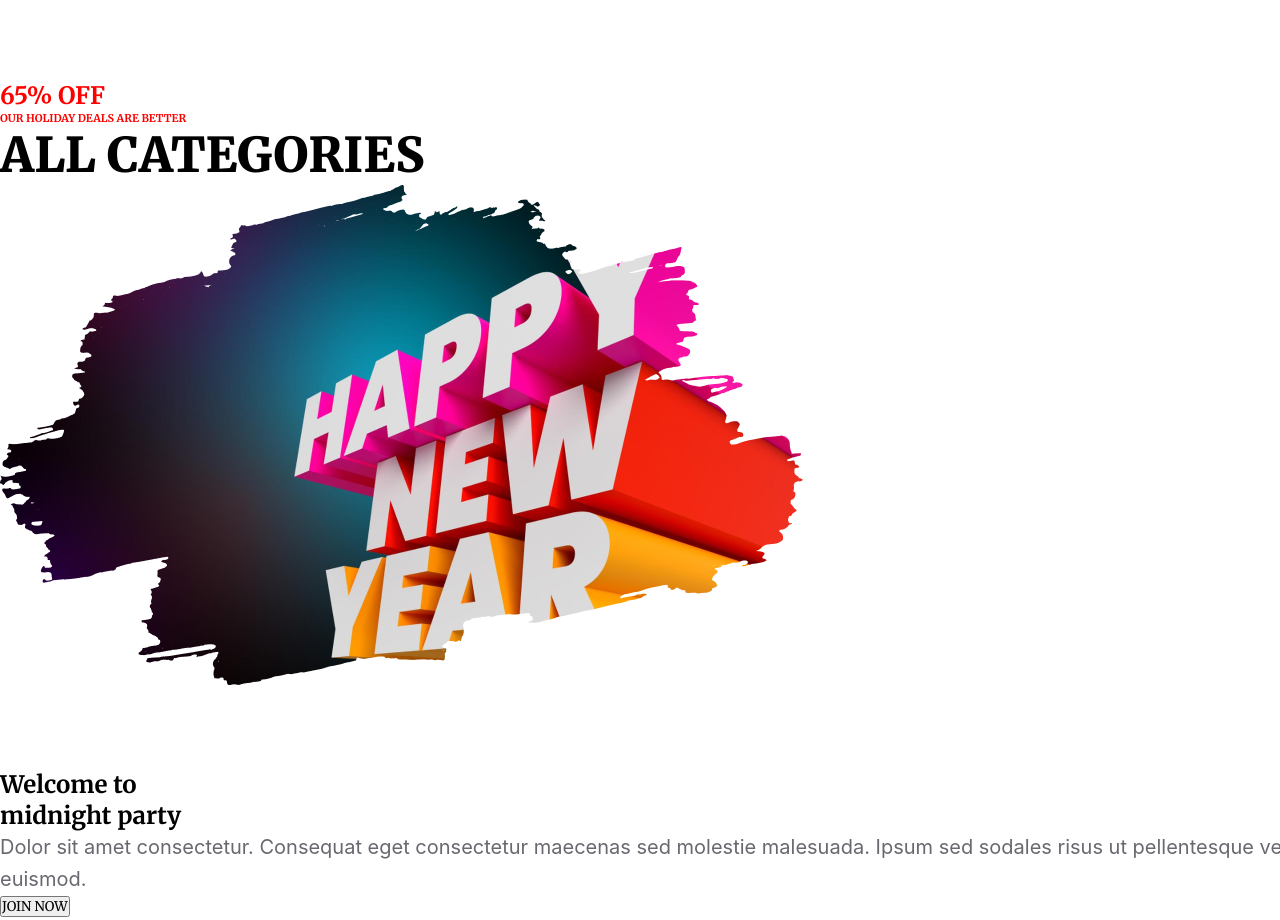
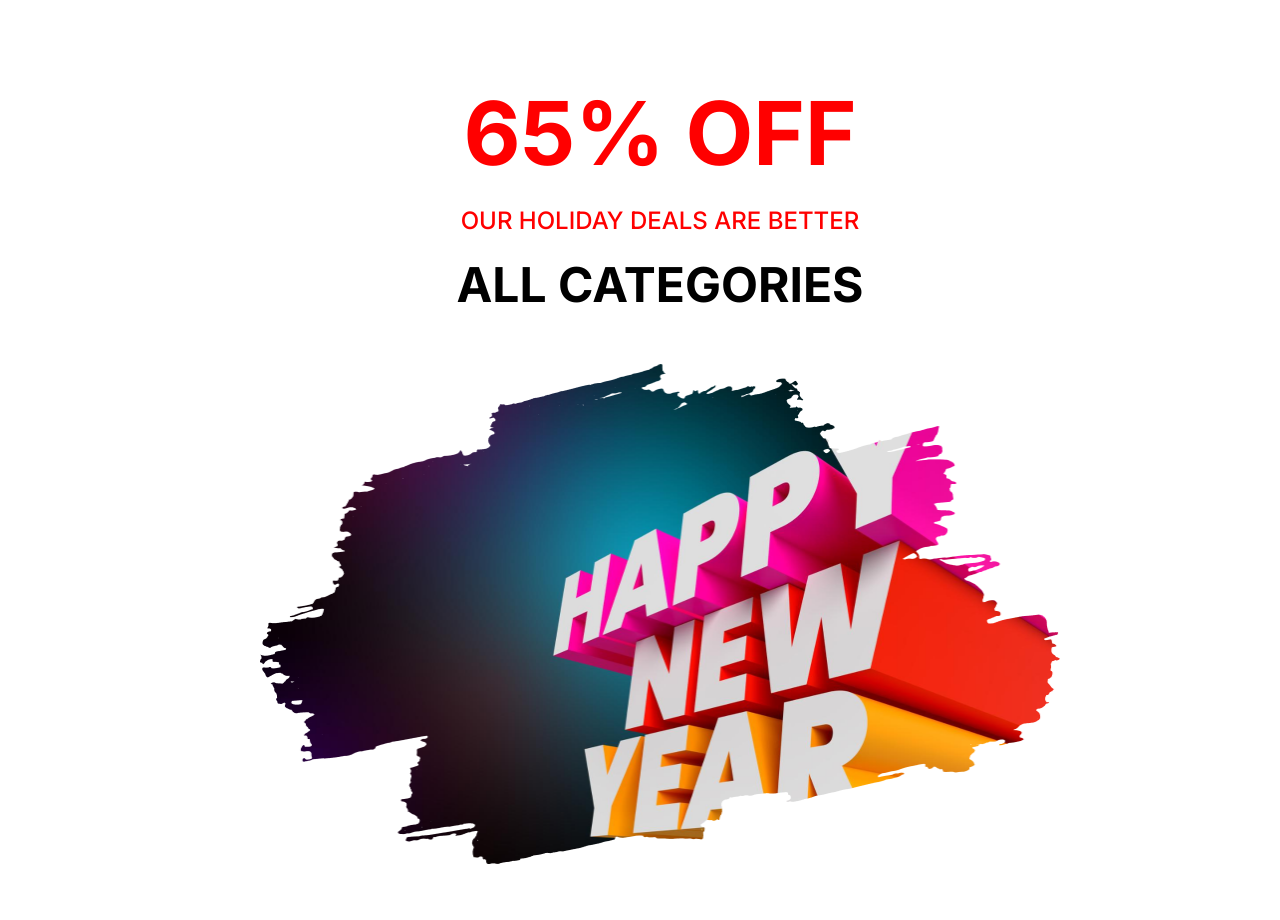
Before and after one commit to JosimHossain1/new-year-new-mission, a plain HTML site: page index.html in a window 1280 px wide. Shown: the part 630-1550 px from the top of the page. Drawn offline with Linux system fonts and the light colour scheme.

Commit message:
Categories section css style

```diff
--- a/styles/style.css
+++ b/styles/style.css
@@ -1,4 +1,6 @@
 @import url('https://fonts.googleapis.com/css2?family=Merriweather:ital,wght@0,300;0,400;0,700;0,900;1,300;1,400;1,700;1,900&display=swap');
+
+@import url('https://fonts.googleapis.com/css2?family=Inter:wght@100;200;300;400;500;600;700;800;900&display=swap');
 
 * {
     margin: 0;
@@ -18,6 +20,7 @@
 section {
     margin: 80px 0px;
 }
+
 .text-primary {
     color: #F00;
 }
@@ -72,8 +75,42 @@ section {
     line-height: normal;
 }
 
-.banner h1{
+.banner h1 {
     font-family: 'Merriweather', serif;
     font-size: 72px;
     font-weight: 900;
 }
+
+
+
+/* categories css */
+
+.categories {
+    text-align: center;
+}
+
+.categories h1 {
+    font-family: 'Inter', sans-serif;
+    font-size: 88px;
+    font-weight: 700;
+    margin-bottom: 20px;
+}
+
+.categories h6 {
+    font-family: 'Inter', sans-serif;
+    font-size: 24px;
+    font-weight: 500;
+    margin-bottom: 10px;
+}
+
+.categories h3 {
+    font-family: 'Inter', sans-serif;
+    font-weight: 700;
+    margin-top: 20px;
+}
+
+.categories img {
+    width: 800px;
+    height: 500px;
+    margin-top: 50px;
+}
```
